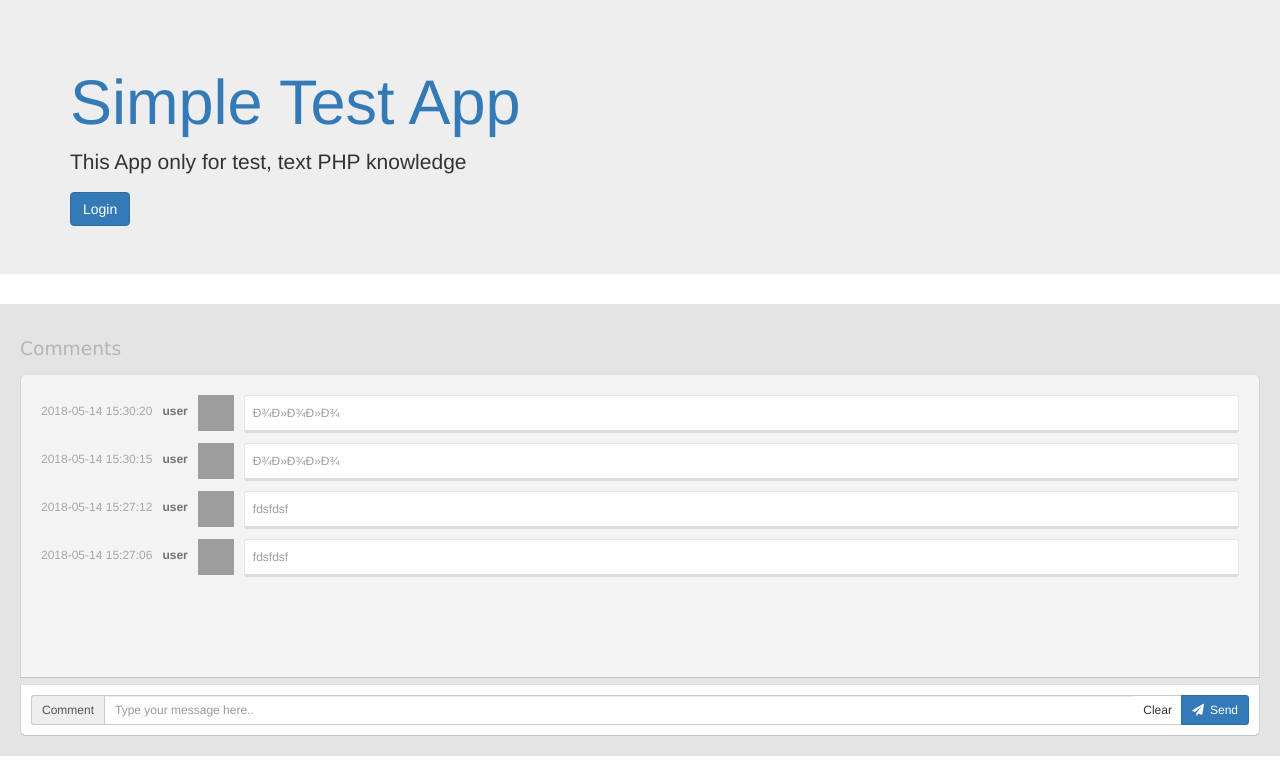
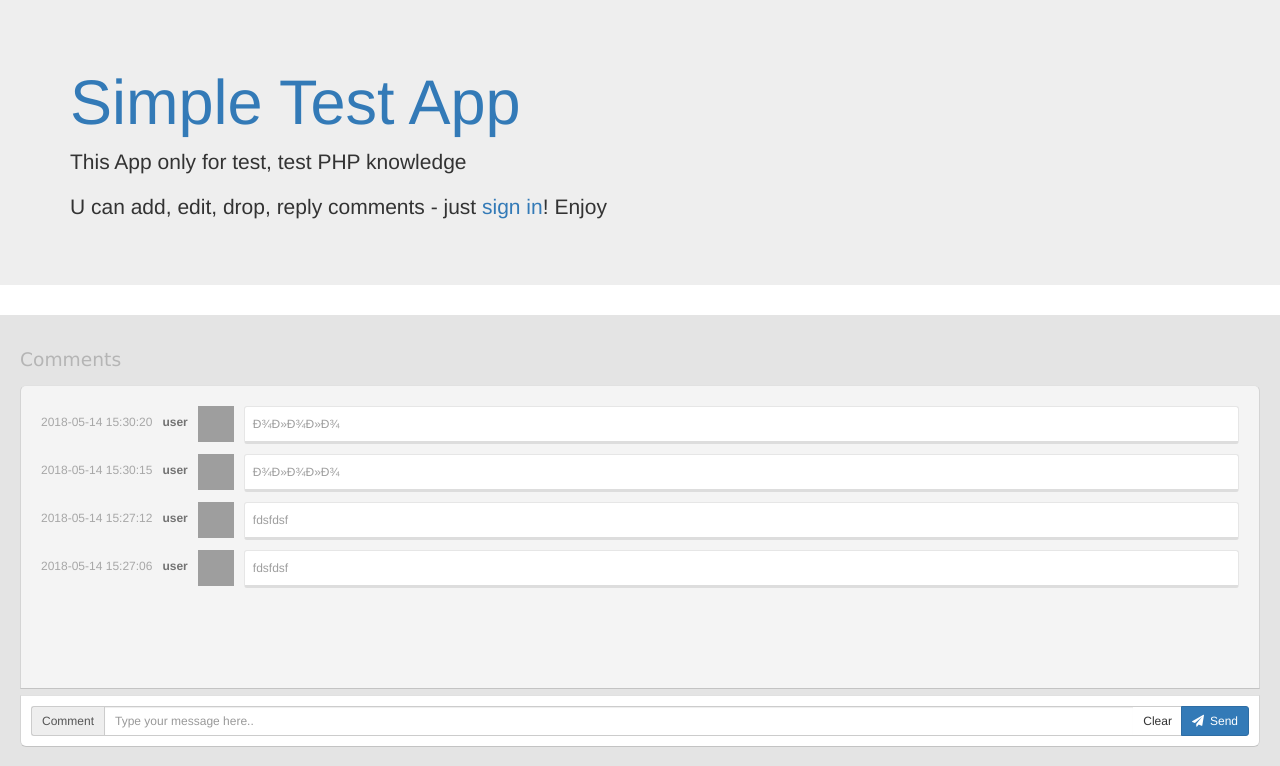
Before and after one commit to amelexik/app-test, a PHP site: page / in a window 1280 px wide. Shown: the top 766 px of the page. Run offline with PHP 8.4, Linux system fonts and the light colour scheme; data comes from the database, SQL or seed files in the repository; some libraries are stand-ins or nearby versions; grey boxes are pictures that could not be loaded.

Commit message:
Some fixes

```diff
--- a/app/config/main.php
+++ b/app/config/main.php
@@ -2,7 +2,7 @@
 return [
     'params'     => [
         'appName'        => 'Simple Test App',
-        'appDescription' => 'This App only for test, text PHP knowledge',
+        'appDescription' => 'This App only for test, test PHP knowledge',
     ],
     'components' => [
         'Db'       => [
--- a/app/controllers/SiteController.php
+++ b/app/controllers/SiteController.php
@@ -17,8 +17,7 @@ Class SiteController extends Controller
 
             if (!empty($login) && !empty($password)) {
                 $auth = identity()->authenticate(['login' => $login, 'password' => $password]);
-                header('location:/');
-                die();
+                Sf::app()->redirect('/');
             }
         }
 
@@ -30,8 +29,7 @@ Class SiteController extends Controller
     public function actionLogout()
     {
         identity()->logoutUser();
-        header('location:/');
-        die();
+        Sf::app()->redirect('/');
     }
 
     /**
@@ -46,8 +44,7 @@ Class SiteController extends Controller
                 Comments::model()->add(identity()->getId(), $message, $parent_id);
             }
         }
-        header('location:/');
-        die();
+        Sf::app()->redirect('/');
     }
 
     /**
@@ -66,30 +63,30 @@ Class SiteController extends Controller
                 if ($data = Comments::model()->getByPk($commentId)) {
 
                     if ($data['user'] == $userId) {
-                        Comments::model()->updateByPk($commentId,$message);
+                        Comments::model()->updateByPk($commentId, $message);
                     }
                 }
             }
         }
-        header('location:/');
-        die();
+        Sf::app()->redirect('/');
     }
 
-    public function actionLoadComments(){
+    public function actionLoadComments()
+    {
 
         sleep(1);
 
-        $data = ['messages'=>'','pager'=>''];
+        $data = ['messages' => '', 'pager' => ''];
 
         $page = intval(request()->getPost('page'));
         if (!$page) return;
 
         $total = Comments::model()->getTotalCount();
-        $pages = ceil($total/Comments::$pageSize);
+        $pages = ceil($total / Comments::$pageSize);
 
 
-        if($page <= $pages){
-            $offset = (Comments::$pageSize * ($page-1));
+        if ($page <= $pages) {
+            $offset = (Comments::$pageSize * ($page - 1));
 
             $page++;
 
@@ -98,7 +95,7 @@ Class SiteController extends Controller
                 'messages' => Self::renderComments([
                     'comments' => Comments::model()->getComments('/', $offset, Comments::$pageSize)
                 ]),
-                'pager'    => $pages >= $page ? '<button data-next-page="'.$page.'" class="btn btn-primary loadComments">Загрузить предыдущие комментарии</button>' : ''
+                'pager'    => $pages >= $page ? '<button data-next-page="' . $page . '" class="btn btn-primary loadComments">Загрузить предыдущие комментарии</button>' : ''
             ];
         }
 
@@ -125,8 +122,7 @@ Class SiteController extends Controller
                 }
             }
         }
-        header('location:/');
-        die();
+        Sf::app()->redirect('/');
     }
 
 
@@ -136,7 +132,6 @@ Class SiteController extends Controller
      */
     public static function renderComments($data)
     {
-        $view = New View($data,__FILE__); // todo пофиксить
-        return $view->renderFile(VIEWS_PATH . DS . 'blocks' . DS . 'comments_block.php', $data);
+        return View::renderFile(VIEWS_PATH . DS . 'blocks' . DS . 'comments_block.php', $data);
     }
 }
--- a/app/views/blocks/comments_block.php
+++ b/app/views/blocks/comments_block.php
@@ -25,7 +25,7 @@
                                             class="edit btn btn-default btn-sm"><i
                                                 class="fa fa-pencil"></i> Edit
                                     </button>
-                                    <a href="/site/deleteComment?comment_id=<?= $comment['comment_id']; ?>"
+                                    <a onclick="return confirm('Confirm?');" href="/site/deleteComment?comment_id=<?= $comment['comment_id']; ?>"
                                        class="btn btn-danger btn-sm"><i
                                                 class="fa fa-trash"></i>Delete
                                     </a>
--- a/app/views/layouts/main.php
+++ b/app/views/layouts/main.php
@@ -4,7 +4,8 @@
     <meta charset="utf-8">
     <meta http-equiv="X-UA-Compatible" content="IE=edge">
     <meta name="viewport" content="width=device-width, initial-scale=1">
-    <title><?= Sf::app()->getParam('appName', 'Test App'); ?> - <?= Sf::app()->getParam('appDescription', ''); ?></title>
+    <title><?= Sf::app()->getParam('appName', 'Test App'); ?>
+        - <?= Sf::app()->getParam('appDescription', ''); ?></title>
     <!-- Bootstrap -->
     <link href="/web/css/bootstrap.min.css" rel="stylesheet">
     <link rel="stylesheet" href="https://maxcdn.bootstrapcdn.com/font-awesome/4.6.3/css/font-awesome.min.css">
@@ -19,7 +20,10 @@
                 <h1><a href="/"><?= Sf::app()->getParam('appName', 'Test App'); ?></a></h1>
                 <p><?= Sf::app()->getParam('appDescription', ''); ?></p>
                 <?php if (Sf::app()->Identity->getIsGuest()) { ?>
-                    <a href="#" data-toggle="modal" data-target="#login-modal" class="btn btn-primary">Login</a>
+                    <p>U can add, edit, drop, reply comments - just <a href="#" data-toggle="modal" data-target="#login-modal">sign in</a>! Enjoy</p>
+                <?php } else { ?>
+                    <p>Hello <?=identity()->getLogin(); ?>! <a href="/site/logout" class="btn btn-primary">Logout</a></p>
+                <?php } ?>
 
                 <div class="modal fade" id="login-modal" tabindex="-1" role="dialog" aria-labelledby="myModalLabel"
                      aria-hidden="true" style="display: none;">
@@ -27,16 +31,14 @@
                         <div class="loginmodal-container">
                             <h1>Login to Your Account</h1><br>
                             <form method="post" action="/">
-                                    <input type="text" name="login" placeholder="Username">
-                                    <input type="password" name="password" placeholder="Password">
+                                <input type="text" value="user" name="login" placeholder="Username">
+                                <input type="password" value="password" name="password" placeholder="Password">
                                 <input type="submit" class="login loginmodal-submit" value="Login">
                             </form>
                         </div>
                     </div>
                 </div>
-                <?php } else { ?>
-                    <a href="/site/logout" class="btn btn-primary">Logout</a>
-                <?php } ?>
+
             </div>
         </div>
 
--- a/sf/base/BaseApp.php
+++ b/sf/base/BaseApp.php
@@ -73,4 +73,9 @@ Class BaseApp{
     public function end(){
         die();
     }
+
+    public function redirect($url){
+        header('location: '.$url);
+        die();
+    }
 }
--- a/sf/base/View.php
+++ b/sf/base/View.php
@@ -27,8 +27,6 @@ class View
         if (!$controller) {
             return null;
         }
-
-
         if (!empty($controller->layout)) {
             return LAYOUT_PATH . DS . $controller->layout . '.php';
         }
@@ -49,7 +47,7 @@ class View
 
     public function render()
     {
-        $output = $this->renderFile($this->path, $this->data);
+        $output = self::renderFile($this->path, $this->data);
         if ($layout = $this::getLayoutViewPath()){
             $content = $output;
             ob_start();
@@ -61,7 +59,7 @@ class View
         }
     }
 
-    public function renderFile($view, $data)
+    public static function renderFile($view, $data)
     {
         $data = $data;
         ob_start();
```
Lines whose indentation alone changed are shown as unchanged.
